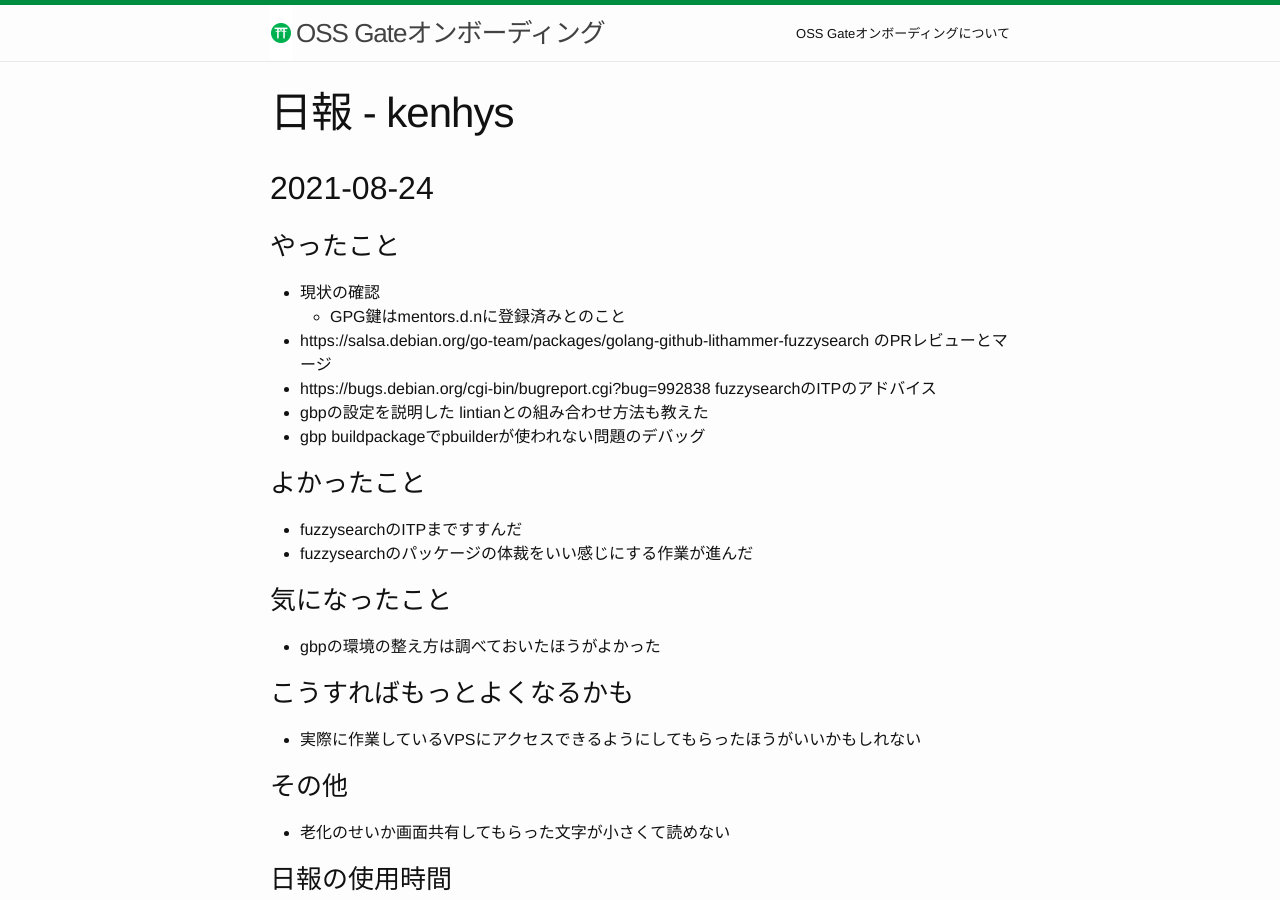
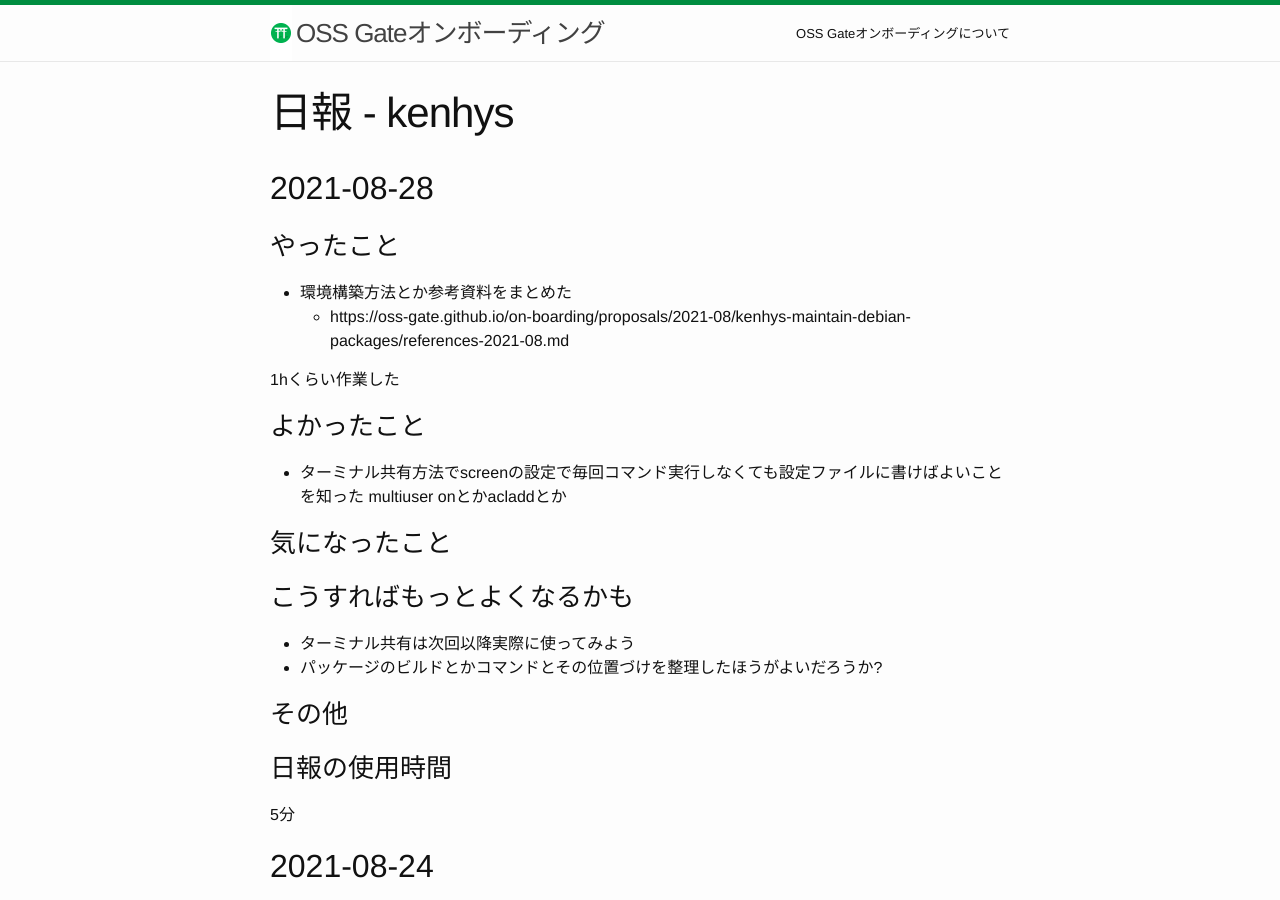
Before and after one commit to oss-gate/on-boarding, a Jekyll site: the page built from proposals/2021-08/kenhys-maintain-debian-packages/daily-report-kenhys.md, in a window 1280 px wide and 900 px high. Built offline with Jekyll 4.4.1, drawn with Linux system fonts in a browser that asks for light colours; Markdown is read by kramdown in place of the engine named in the settings; comment, search, counter and statistics services are not loaded.

Commit message:
2021-08: add 8/28 activity

```diff
--- a/proposals/2021-08/kenhys-maintain-debian-packages/daily-report-kenhys.md
+++ b/proposals/2021-08/kenhys-maintain-debian-packages/daily-report-kenhys.md
@@ -6,6 +6,32 @@ title: 日報 - kenhys
 <!-- ↑の${ID}は自分のGitHubのIDに置き換える。例：日報 - kenhys -->
 
 <!-- 新しい日付を上に書く。つまり、追記するときは上に追記する。 -->
+
+## 2021-08-28
+
+### やったこと
+
+* 環境構築方法とか参考資料をまとめた
+  * https://oss-gate.github.io/on-boarding/proposals/2021-08/kenhys-maintain-debian-packages/references-2021-08.md
+
+1hくらい作業した
+
+### よかったこと
+
+* ターミナル共有方法でscreenの設定で毎回コマンド実行しなくても設定ファイルに書けばよいことを知った multiuser onとかacladdとか
+
+### 気になったこと
+
+### こうすればもっとよくなるかも
+
+* ターミナル共有は次回以降実際に使ってみよう
+* パッケージのビルドとかコマンドとその位置づけを整理したほうがよいだろうか?
+
+### その他
+
+### 日報の使用時間
+
+5分
 
 ## 2021-08-24
 
```
